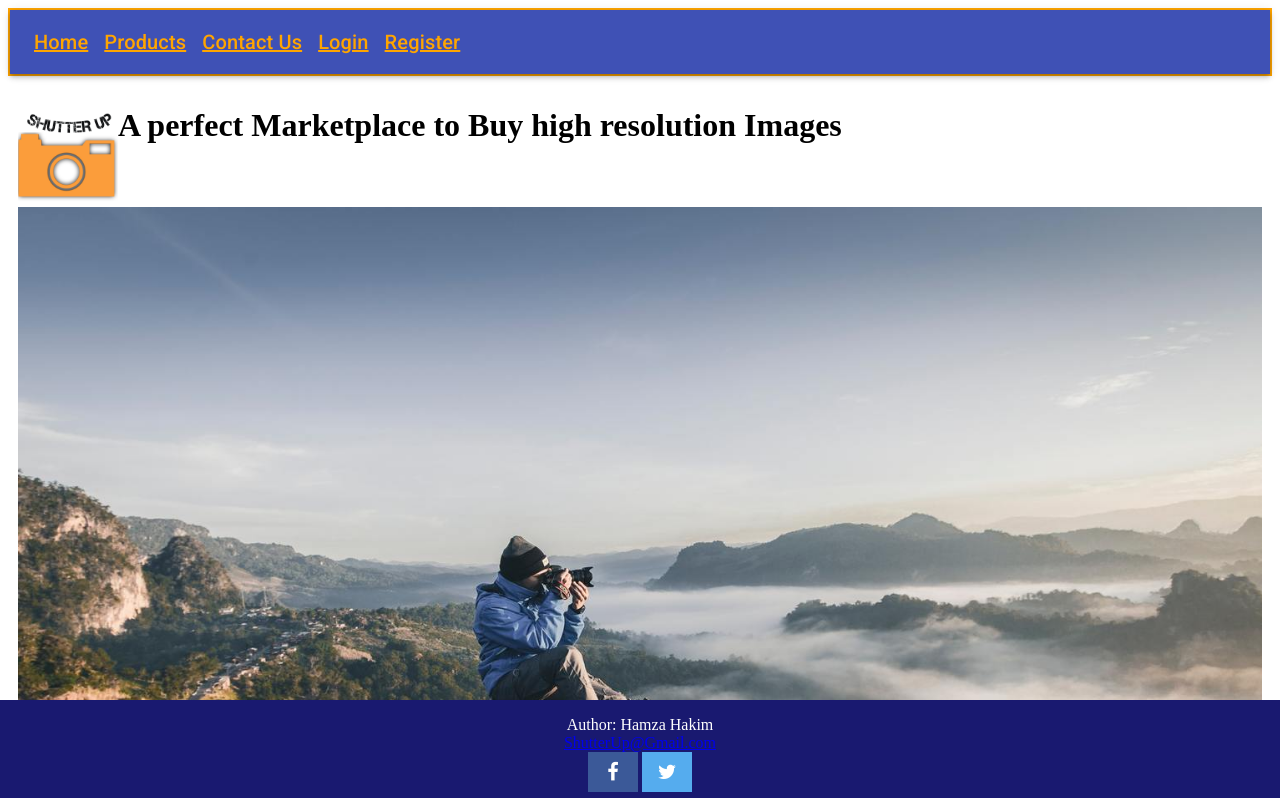
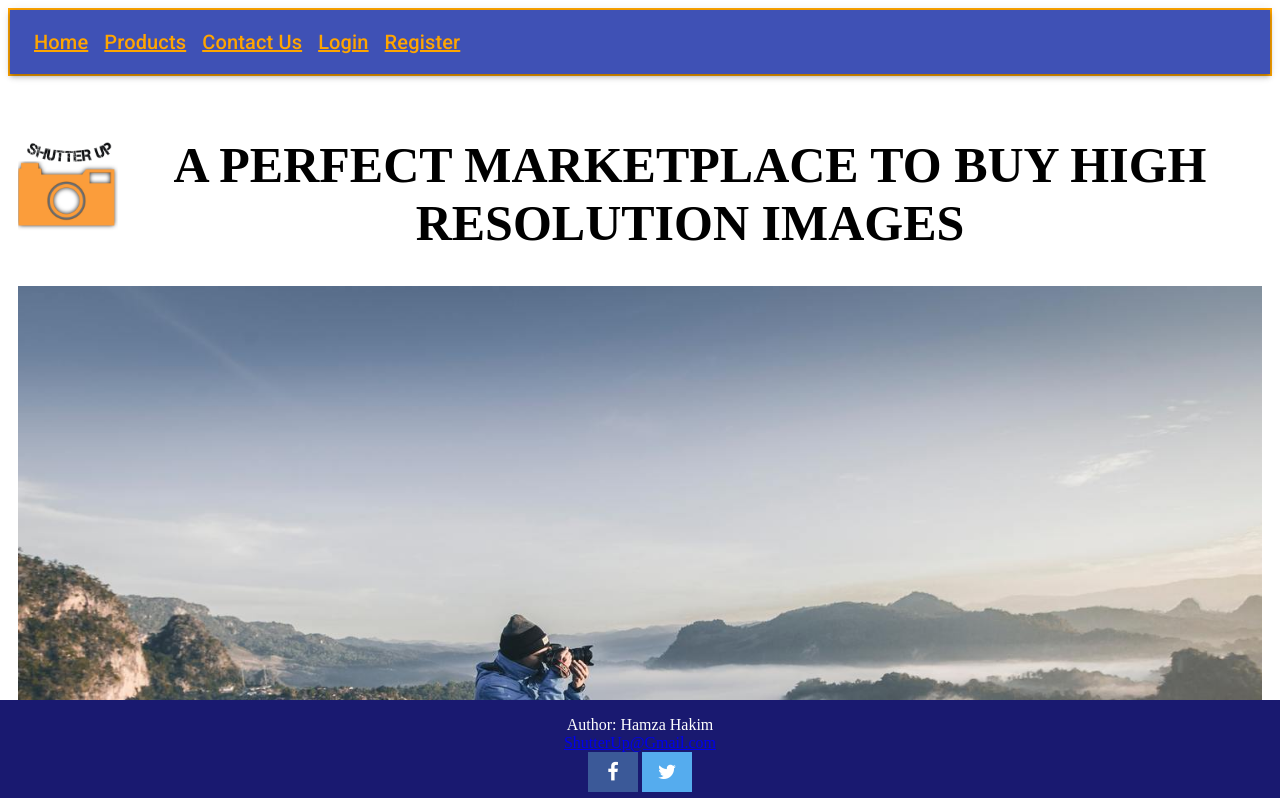
Before and after one commit to SP18-BSE-076/Frontend, a React (Create React App) app: page / in a window 1280 px wide. Shown: the top 798 px of the page. Built offline with nearby package versions, Linux system fonts and the light colour scheme.

Commit message:
Update index.css

```diff
--- a/src/index.css
+++ b/src/index.css
@@ -110,3 +110,9 @@
 .rating-stars ul > li.star.selected > i.fa {
   color: #ff912c;
 }
+h1 {
+  text-transform: uppercase;
+  font-size: 50px;
+  text-align: center;
+  margin-top: 50px;
+}
```
